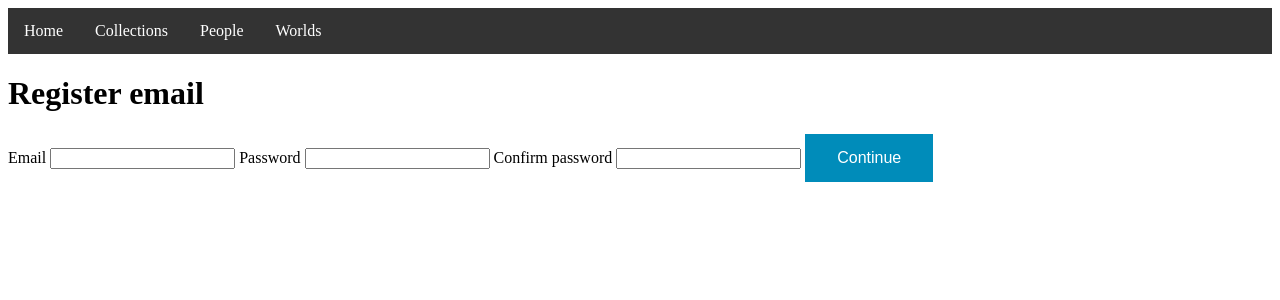
After one commit to Darbados/SWAnalysis, a Django app: page /register in a window 1280 px wide. The commit adds this page. Shown: the top 300 px of the page. Run offline with Django 3.2, Linux system fonts and the light colour scheme.

Commit message:
Work in progress on user authentication system

```diff
--- /dev/null
+++ b/Site/home/forms.py
@@ -0,0 +1,36 @@
+from django import forms
+from django.contrib.auth.hashers import make_password
+
+from home.models import AnalystUser
+
+
+class RegisterForm(forms.Form):
+    email = forms.EmailField()
+    password = forms.CharField(max_length=64, widget=forms.PasswordInput())
+    confirmed_password = forms.CharField(max_length=64, widget=forms.PasswordInput())
+
+    def clean_email(self):
+        email = self.cleaned_data['email']
+
+        try:
+            _ = AnalystUser.objects.get(email=email)
+            raise forms.ValidationError(f'User with email {email} already exists.')
+        except AnalystUser.DoesNotExist:
+            return email
+
+    def clean(self):
+        password = self.cleaned_data['password']
+        confirmed_password = self.cleaned_data['confirmed_password']
+
+        if password != confirmed_password:
+            self.add_error('password', 'Passwords must be equal')
+
+    def save(self):
+        user = AnalystUser.objects.create(
+            email=self.cleaned_data['email'],
+            password=make_password(self.cleaned_data['password']),
+        )
+        return user
+
+    def get_email(self):
+        return self.cleaned_data['email']
--- a/Site/home/urls.py
+++ b/Site/home/urls.py
@@ -7,4 +7,5 @@ urlpatterns = [
     path('', views.index, name='index'),
     path('login', views.login, name='login'),
     path('lgout', views.logout, name='logout'),
+    path('register', views.register, name='register'),
 ]
--- a/Site/home/views.py
+++ b/Site/home/views.py
@@ -1,7 +1,10 @@
 from django.contrib import messages
 from django.contrib.auth import authenticate, login as django_login, logout as django_logout
+from django.contrib.auth.decorators import login_required
 from django.shortcuts import render, redirect
 from django.views.decorators.http import require_POST
+
+from home.forms import RegisterForm
 
 
 def index(request):
@@ -26,7 +29,25 @@ def login(request):
         return redirect('home:index')
 
 
+@login_required
 @require_POST
 def logout(request):
     django_logout(request)
     return redirect('home:index')
+
+
+def register(request):
+    if request.method == 'POST':
+        form = RegisterForm(request.POST)
+        if form.is_valid():
+            user = form.save()
+            django_login(request, user)
+            messages.success(request, f'User {user.email} successfully registered')
+            return redirect('home:index')
+        else:
+            messages.error(request, 'User with given email already exists')
+    else:
+        form = RegisterForm(request.GET or None)
+
+    data = {'form': form}
+    return render(request, 'home/register.html', data)
--- a/Site/templates/_partials/_login_form.html
+++ b/Site/templates/_partials/_login_form.html
@@ -6,3 +6,5 @@
 
     <input type="submit" class="button button-inspect" value="Login">
 </form>
+
+<a href="{% url 'home:register' %}">Register</a>
--- /dev/null
+++ b/Site/templates/home/register.html
@@ -0,0 +1,30 @@
+{% extends 'base.html' %}
+
+{% block title %}Register email{% endblock %}
+
+{% block body %}
+    <main>
+        <header>
+            <h1>Register email</h1>
+        </header>
+        <div>
+            <form method="post">
+                {% csrf_token %}
+
+                <label for="{{ form.email.id_for_label }}">Email</label>
+                {{ form.email }}
+                {{ form.email.errors }}
+
+                <label for="{{ form.password.id_for_label }}">Password</label>
+                {{ form.password }}
+                {{ form.password.errors }}
+
+                <label for="{{ form.confirmed_password.id_for_label }}">Confirm password</label>
+                {{ form.confirmed_password }}
+                {{ form.confirmed_password.errors }}
+
+                <input type="submit" class="button button-inspect" value="Continue">
+            </form>
+        </div>
+    </main>
+{% endblock %}
```
Also changed, not shown: Site/data_collections/models.py (+10 -2 lines), Site/data_collections/views.py (+10 -2 lines), Site/home/models.py (+17 -6 lines), Site/templates/data_collections/inspect.html (+8 -4 lines), Site/data_collections/migrations/0003_datacollection_resolved_by.py (added), Site/home/migrations/0003_auto_20210606_1634.py (added).
